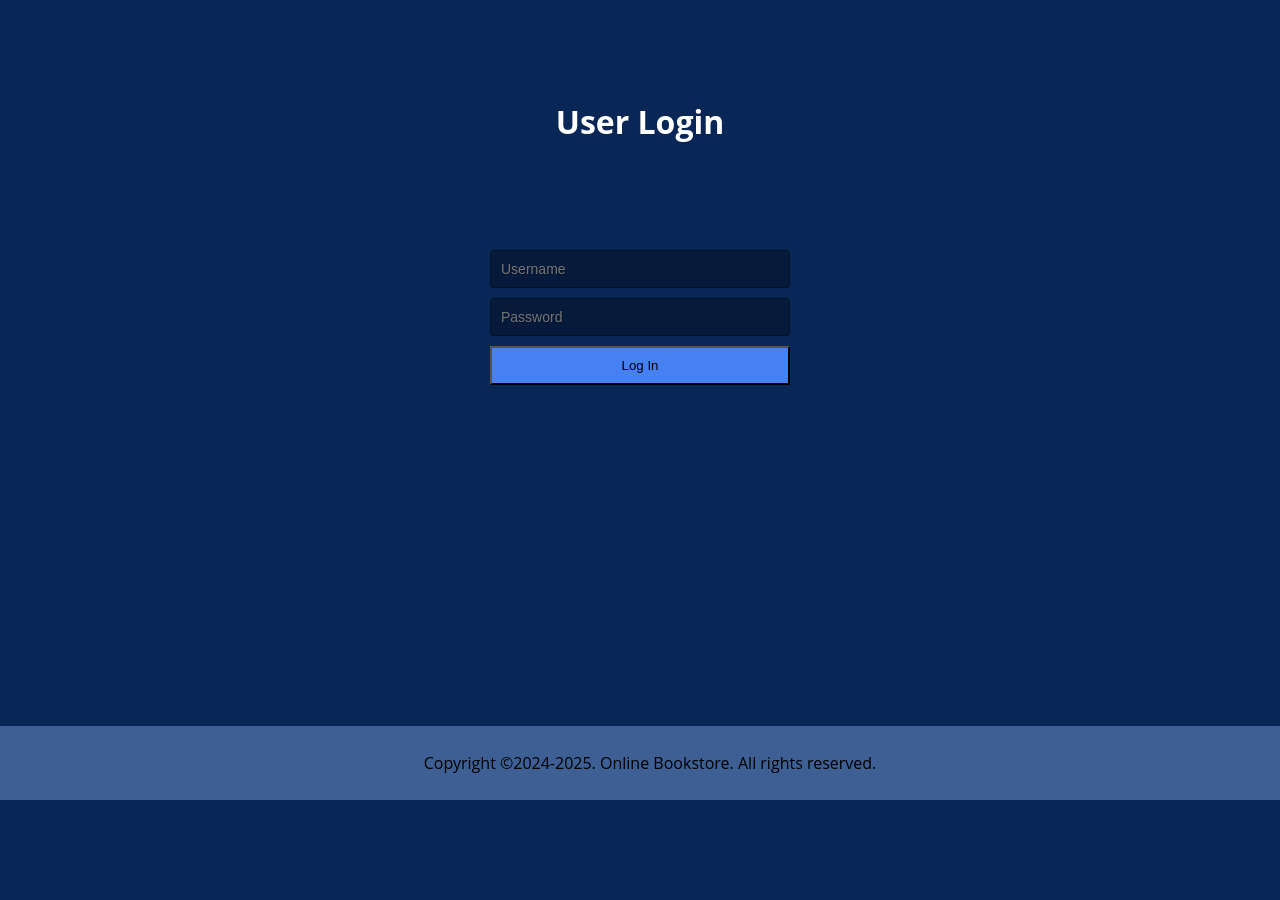
After one commit to girishlearner/Online-Bookstore, a Flask app: page /login in a window 1280 px wide. The commit adds this page. Run offline with Flask 3, Linux system fonts and the light colour scheme.

Commit message:
main designed and added admin login and user login page

```diff
--- a/app.py
+++ b/app.py
@@ -3,8 +3,16 @@ from flask import Flask, render_template
 app = Flask(__name__)
 
 @app.route('/')
+def home():
+    return render_template('home.html')
+
+@app.route('/admin')
 def admin():
     return render_template('admin.html')
 
+@app.route('/login')
+def login():
+    return render_template('login.html')
+
 if __name__ == '__main__':
     app.run(debug=True)
--- a/static/css/main.css
+++ b/static/css/main.css
@@ -1,3 +1,53 @@
 .a {
     text-align: center;
+    font-family: 'Open Sans', sans-serif;
+    color: #ffffff;
+    margin: 100px;
 }
+body {
+	height: 100%;      /* Make sure the body takes up the full height */
+    margin: 0;         /* Remove any default margin */
+    padding: 0;        /* Remove any default padding */
+    overflow: hidden;
+	font-family: 'Open Sans', sans-serif;
+	background: #092756;
+}
+.container {
+	position: absolute;
+	top: 50%;
+	left: 50%;
+	margin: -150px 0 0 -150px;
+	width:300px;
+	height:300px;
+}
+
+input {
+	width: 100%;
+	display: block;
+	margin-bottom: 10px;
+	background: rgba(0,0,0,0.3);
+	border: 1px;
+	outline: none;
+	padding: 10px;
+	font-size: 14px;
+	color: #fff;
+	text-shadow: 1px 1px 1px rgba(0,0,0,0.3);
+	border: 1px solid rgba(0,0,0,0.3);
+	border-radius: 4px;
+}
+
+button {
+    display: block;
+    width: 100%;
+    padding: 10px;
+    background-color: #4681f4;
+}
+
+.bottom-container {
+    position: absolute;
+    bottom: 0;
+    width: 100%;
+    background-color: #3d5f94;
+    padding: 10px;
+    text-align: center;
+}
--- /dev/null
+++ b/templates/includes/footer.html
@@ -0,0 +1,5 @@
+<div class="bottom-container">
+    <footer>
+        <p>Copyright &copy;2024-2025. Online Bookstore. All rights reserved.</p>
+    </footer>
+</div>
--- a/templates/login.html
+++ b/templates/login.html
@@ -0,0 +1,22 @@
+<html>
+<head>
+    <meta charset="UTF-8">
+    <meta name="viewport" content="width=device-width, initial-scale=1.0">
+    <title>Admin Login</title>
+    <link rel="stylesheet" type="text/css" href="{{ url_for('static', filename='css/main.css') }}">
+</head>
+<body>
+    <div class="a">
+        <h1>User Login</h1>
+        <div class = "container">
+            <form method="post">
+                <input type="text" name="u" placeholder="Username" required="required" />
+                <input type="password" name="p" placeholder="Password" required="required" />
+                <button type="submit" class="btn btn-primary btn-block btn-large">Log In</button>
+        </form>
+        </div>
+
+    </div>
+    {% include "includes/footer.html" %}
+</body>
+</html>
```
Also changed, not shown: templates/admin.html (+9 -0 lines).
